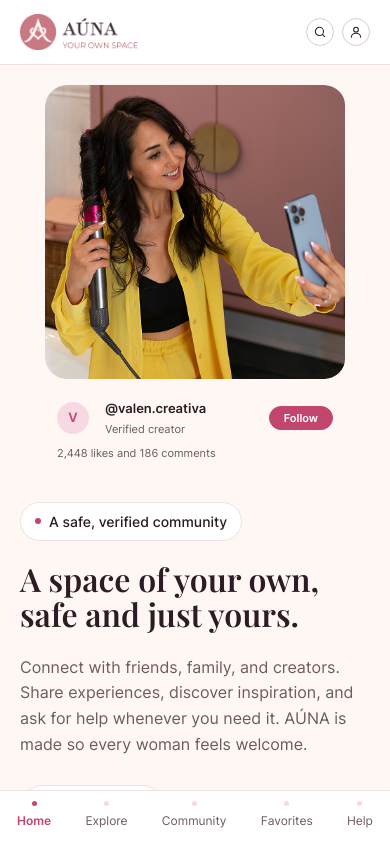
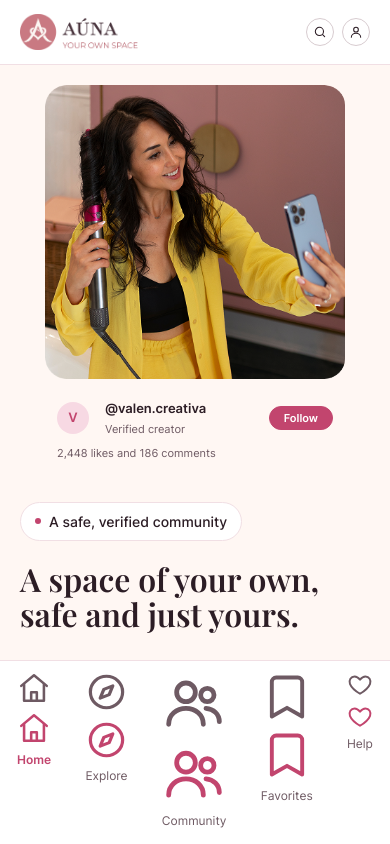
Before and after one commit to sofiasierra207-glitch/AUNA-REACT, a React (Vite) app in the folder AUNA/: page / in a window 390 px wide. Shown: the top 844 px of the page. Built offline with nearby package versions, Linux system fonts and the light colour scheme; no server answers; the database is empty.

Commit message:
feat: use icons in mobile bottom nav

```diff
--- a/AUNA/src/components/bottomnav/BottomNav.tsx
+++ b/AUNA/src/components/bottomnav/BottomNav.tsx
@@ -1,15 +1,48 @@
 import { NavLink } from 'react-router-dom';
 import './BottomNav.css';
 
+// Íconos del menú: uno gris y uno rosado (para la página actual)
+import homeIcon from '../../assets/icons/home.svg';
+import homeActiveIcon from '../../assets/icons/home-active.svg';
+import exploreIcon from '../../assets/icons/explore.svg';
+import exploreActiveIcon from '../../assets/icons/explore-active.svg';
+import communityIcon from '../../assets/icons/community.svg';
+import communityActiveIcon from '../../assets/icons/community-active.svg';
+import favoritesIcon from '../../assets/icons/favorites.svg';
+import favoritesActiveIcon from '../../assets/icons/favorites-active.svg';
+import helpIcon from '../../assets/icons/help.svg';
+import helpActiveIcon from '../../assets/icons/help-active.svg';
+
 // Menú de abajo, solo se ve en celular
+// Cada link tiene los dos íconos; el CSS muestra el rosado solo si el link está activo
 function BottomNav() {
     return (
         <nav className="bottom-nav" aria-label="Mobile navigation">
-            <NavLink to="/" end className="bottom-link"><span className="dot"></span>Home</NavLink>
-            <NavLink to="/explore" className="bottom-link"><span className="dot"></span>Explore</NavLink>
-            <NavLink to="/community" className="bottom-link"><span className="dot"></span>Community</NavLink>
-            <NavLink to="/favorites" className="bottom-link"><span className="dot"></span>Favorites</NavLink>
-            <NavLink to="/help" className="bottom-link"><span className="dot"></span>Help</NavLink>
+            <NavLink to="/" end className="bottom-link">
+                <img src={homeIcon} alt="" className="bottom-icon" />
+                <img src={homeActiveIcon} alt="" className="bottom-icon-active" />
+                Home
+            </NavLink>
+            <NavLink to="/explore" className="bottom-link">
+                <img src={exploreIcon} alt="" className="bottom-icon" />
+                <img src={exploreActiveIcon} alt="" className="bottom-icon-active" />
+                Explore
+            </NavLink>
+            <NavLink to="/community" className="bottom-link">
+                <img src={communityIcon} alt="" className="bottom-icon" />
+                <img src={communityActiveIcon} alt="" className="bottom-icon-active" />
+                Community
+            </NavLink>
+            <NavLink to="/favorites" className="bottom-link">
+                <img src={favoritesIcon} alt="" className="bottom-icon" />
+                <img src={favoritesActiveIcon} alt="" className="bottom-icon-active" />
+                Favorites
+            </NavLink>
+            <NavLink to="/help" className="bottom-link">
+                <img src={helpIcon} alt="" className="bottom-icon" />
+                <img src={helpActiveIcon} alt="" className="bottom-icon-active" />
+                Help
+            </NavLink>
         </nav>
     );
 }
```
